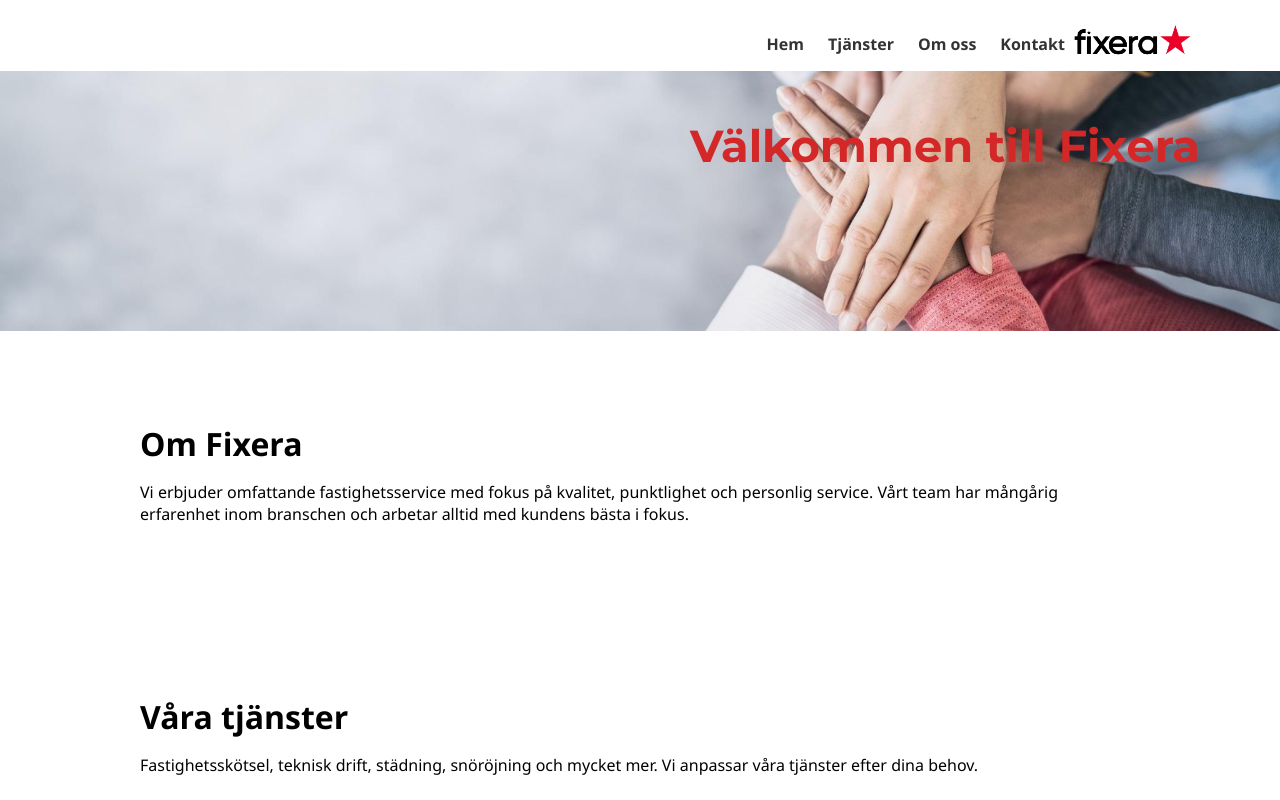
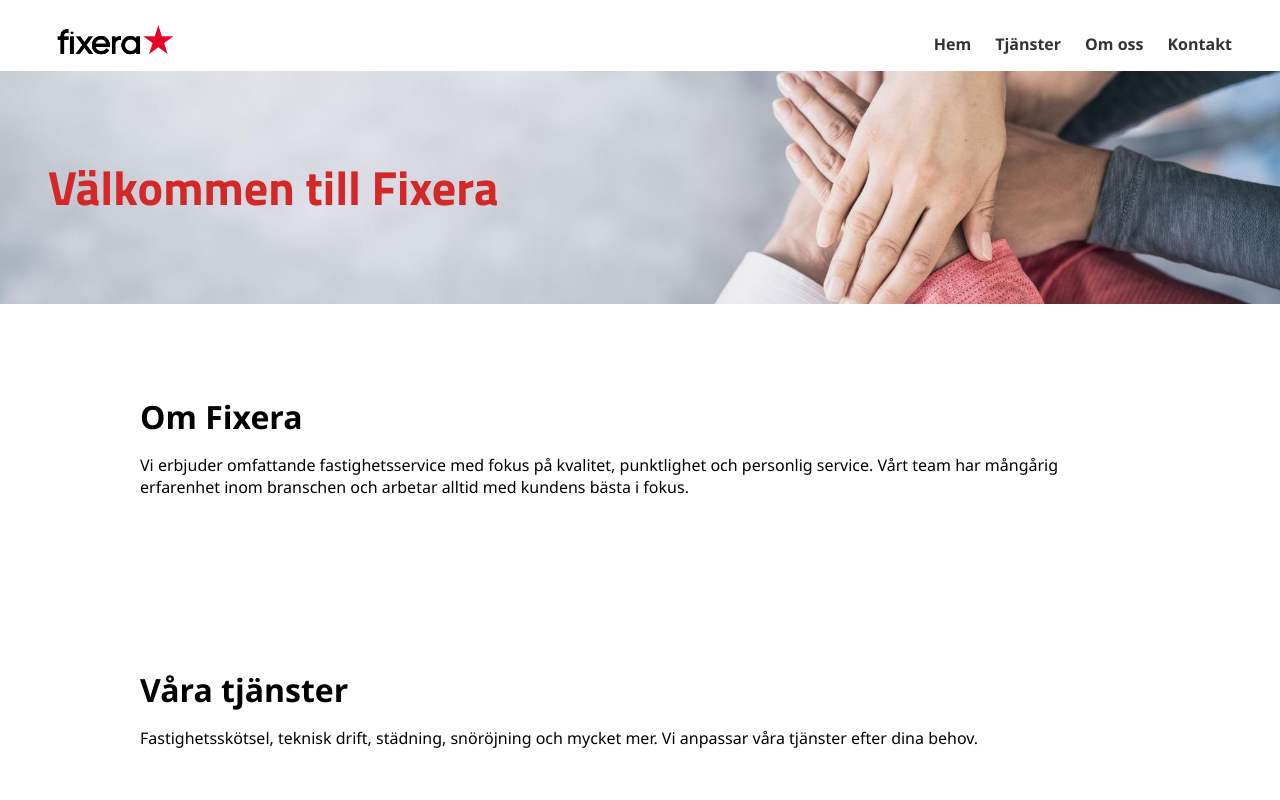
Before and after one commit to vagsthlm/fixera-hemsida, a plain HTML site: page index.html in a window 1280 px wide. Shown: the top 800 px of the page. Drawn offline with Linux system fonts and the light colour scheme.

Commit message:
Add files via upload

```diff
--- a/index.html
+++ b/index.html
@@ -5,7 +5,7 @@
   <meta name="viewport" content="width=device-width, initial-scale=1.0">
   <title>Fixera Fastighetsservice</title>
   <style>
-    @import url('https://fonts.googleapis.com/css2?family=Montserrat:wght@400;700&display=swap');
+    @import url('https://fonts.googleapis.com/css2?family=Titillium+Web:wght@400;700&display=swap');
 
     body {
       margin: 0;
@@ -13,7 +13,7 @@
     }
     header {
       display: flex;
-      justify-content: flex-end;
+      justify-content: space-between;
       align-items: center;
       padding: 1rem 3rem 0 3rem;
       background-color: #fff;
@@ -21,7 +21,6 @@
     }
     header img {
       height: 55px;
-      margin-right: 2rem;
     }
     nav ul {
       list-style: none;
@@ -37,17 +36,15 @@
     }
     .hero {
       background: url('fixera_hero_scaled.jpg') center/cover no-repeat;
-      padding: 2rem 3rem 8rem 3rem;
-      display: flex;
-      flex-direction: column;
-      align-items: flex-end;
+      padding: 3rem;
+      text-align: left;
     }
     .hero h1 {
-      font-size: 2.8rem;
-      margin-top: 1rem;
-      margin-right: 2rem;
+      font-size: 3rem;
+      margin-top: 2rem;
+      margin-left: 0;
       color: #d42828;
-      font-family: 'Montserrat', sans-serif;
+      font-family: 'Titillium Web', sans-serif;
     }
     section {
       padding: 4rem 2rem;
@@ -62,6 +59,7 @@
 </head>
 <body>
   <header>
+    <img src="fixera-logo.png" alt="Fixera logotyp">
     <nav>
       <ul>
         <li><a href="#">Hem</a></li>
@@ -70,7 +68,6 @@
         <li><a href="#">Kontakt</a></li>
       </ul>
     </nav>
-    <img src="fixera-logo.png" alt="Fixera logotyp">
   </header>
 
   <div class="hero">
```
